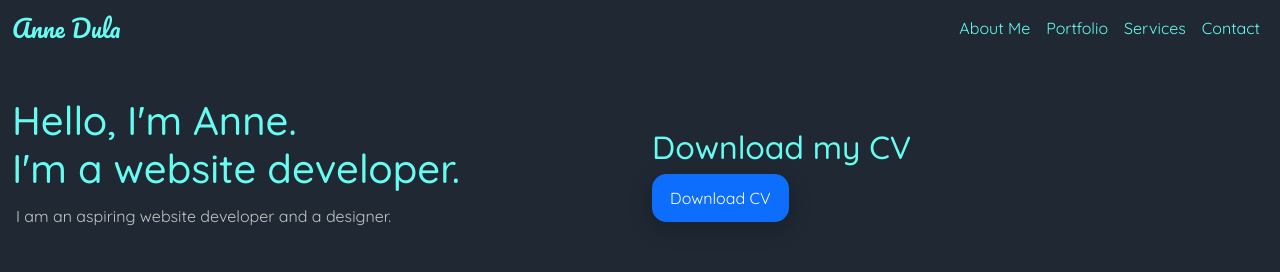
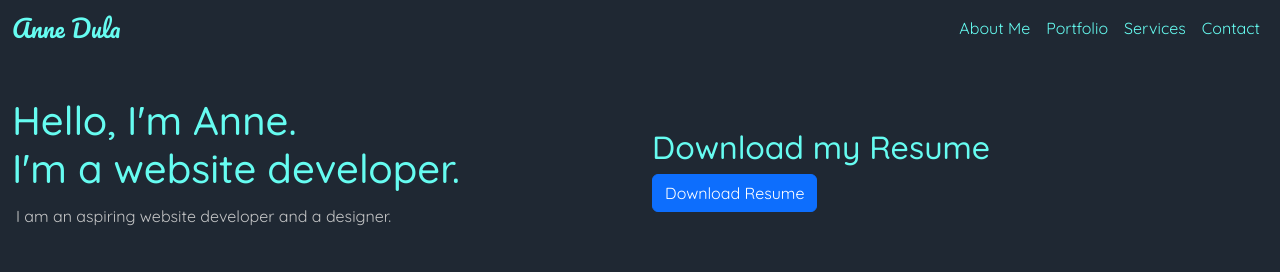
Before and after one commit to annedula/Personal-Website, a plain HTML site: page index.html in a window 1280 px wide. Shown: the top 272 px of the page. Drawn offline with nearby package versions, Linux system fonts and the light colour scheme.

Commit message:
Updated content

```diff
--- a/index.html
+++ b/index.html
@@ -113,17 +113,10 @@
           </div>
         </div>
         <div class="col-md-6 mt-5">
-          <h1 class="fs-2 mb-2">Download my CV</h1>
-          <button
-            type="button"
-            class="btn btn-primary"
-            id="btnDownloadCV"
-            data-bs-toggle="popover"
-            title="Not available"
-            data-bs-content="Not available"
-          >
-            Download CV
-          </button>
+          <h1 class="fs-2 mb-2">Download my Resume</h1>
+          <a href="AD_RESUME.pdf" class="btn btn-primary" download>
+            <i class="bi bi-download"></i> Download Resume
+          </a>
         </div>
       </div>
     </div>
```
Also changed, not shown: 1 other file.
